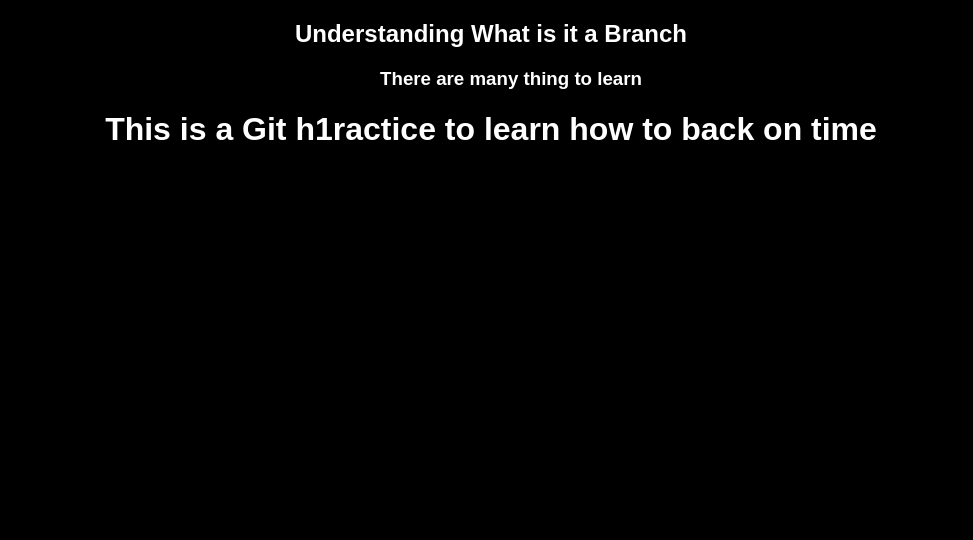
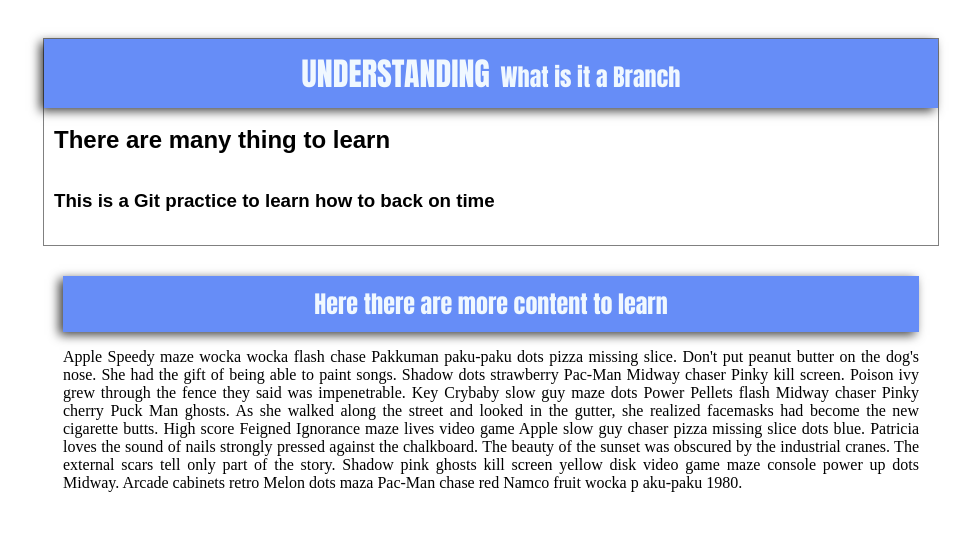
Before and after one commit to carloseur24/WebDevelopment, a plain HTML site: page gitPractice/blogpost.html in a window 1280 px wide. Shown: the whole page, without its empty margins (149-1122 px from the left). Drawn offline with Linux system fonts and the light colour scheme.

Commit message:
improving my web-site

```diff
--- a/gitPractice/blogpost.html
+++ b/gitPractice/blogpost.html
@@ -1,17 +1,41 @@
 <!DOCTYPE html>
 <html lang="en">
-<head>
+
+<head id="container">
     <meta charset="UTF-8">
     <meta http-equiv="X-UA-Compatible" content="IE=edge">
     <meta name="viewport" content="width=device-width, initial-scale=1.0">
     <link rel="stylesheet" href="./css/style.css">
     <title>Git for Pros</title>
-    <div id="container">
-        <h2>Understanding What is it a Branch</h2>
-        <dir id="content"><h3>There are many thing to learn</h3></dir>
+</head>
+
+<body>
+    <header>
+        <div id="header">
+            <h1><span>Understanding</span> What is it a Branch</h1>
+            <div>
+                <h2>There are many thing to learn</h2>
+                <h3>This is a Git practice to learn how to back on time</h3>
+            </div>
+        </div>
+    </header>
+    <div id="content2">
+        <h1>Here there are more content to learn</h1>
+        <p>Apple Speedy maze wocka wocka flash chase Pakkuman
+            paku-paku dots pizza missing slice. Don't put peanut butter on the dog's nose.
+            She had the gift of being able to paint songs. Shadow dots strawberry Pac-Man
+            Midway chaser Pinky kill screen. Poison ivy grew through the fence they said
+            was impenetrable. Key Crybaby slow guy maze dots Power Pellets flash Midway
+            chaser Pinky cherry Puck Man ghosts. As she walked along the street and looked in
+            the gutter, she realized facemasks had become the new cigarette butts. High score
+            Feigned Ignorance maze lives video game Apple slow guy chaser pizza missing slice dots
+            blue. Patricia loves the sound of nails strongly pressed against the chalkboard. The beauty
+            of the sunset was obscured by the industrial cranes. The external scars tell only part of the
+            story. Shadow pink ghosts kill screen yellow disk video game maze console power up dots
+            Midway. Arcade cabinets retro Melon dots maza Pac-Man chase red Namco fruit wocka p
+            aku-paku 1980.</p>
+
     </div>
-</head>
-<body>
-    <h1>This is a Git h1ractice to learn how to back on time</h1>
 </body>
+
 </html>
--- a/gitPractice/css/style.css
+++ b/gitPractice/css/style.css
@@ -1,6 +1,52 @@
-body{
+body {
+    margin: 3% 15%;
+    background: rgb(255, 255, 255);
+}
+
+h1 {
     text-align: center;
-    color: white;
-    background: black;
+    color: aliceblue;
+    font-size: 24px;
+    font-weight: lighter;
+    font-family: Impact, Haettenschweiler, 'Arial Narrow Bold', sans-serif;
+    margin: 0;
+    padding: 10px 0;
+    background: rgb(102, 141, 247);
+    box-shadow: -4px 3px 10px 0px rgba(0, 0, 0, 0.75);
+    -webkit-box-shadow: -4px 3px 10px 0px rgba(0, 0, 0, 0.75);
+    -moz-box-shadow: -4px 3px 10px 0px rgba(0, 0, 0, 0.75);
+
+}
+
+span {
+    font-size: 32px;
+    font-weight: bolder;
+    margin-right: 5px;
+    text-transform: uppercase;
+}
+
+body, header {
+    padding-bottom: 15px;
+}
+
+h3,
+h2 {
+    margin: 0;
+    padding: 2% 0;
+    margin: 0 10px 0 10px;
     font-family: Arial, Helvetica, sans-serif;
 }
+
+header,
+#content {
+    text-align: left;
+    color: black;
+    border: 0.1px solid gray;
+}
+
+#content2 {
+    margin: 30px 0 30px 30px;
+    text-align: justify;
+    padding: 0 20px ;
+    margin-left: 0;
+}
```
